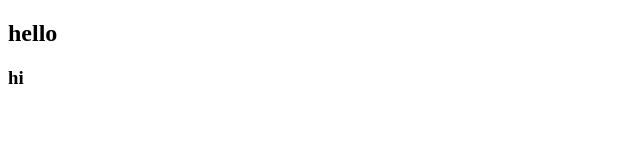
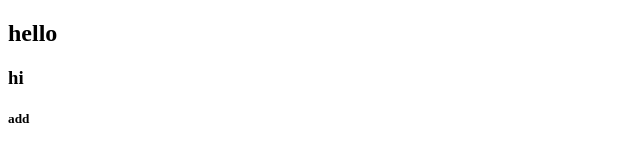
Before and after one commit to nivethitha27690/project5, a plain HTML site: page index.html in a window 1280 px wide. Shown: the full height of the page, 0-640 px from the left. Drawn offline with Linux system fonts and the light colour scheme.

Commit message:
index.html

```diff
--- a/index.html
+++ b/index.html
@@ -8,6 +8,6 @@
 <body>
     <h2>hello</h2>
     <h3>hi</h3>
-
+    <h5>add</h5>
 </body>
 </html>
```
